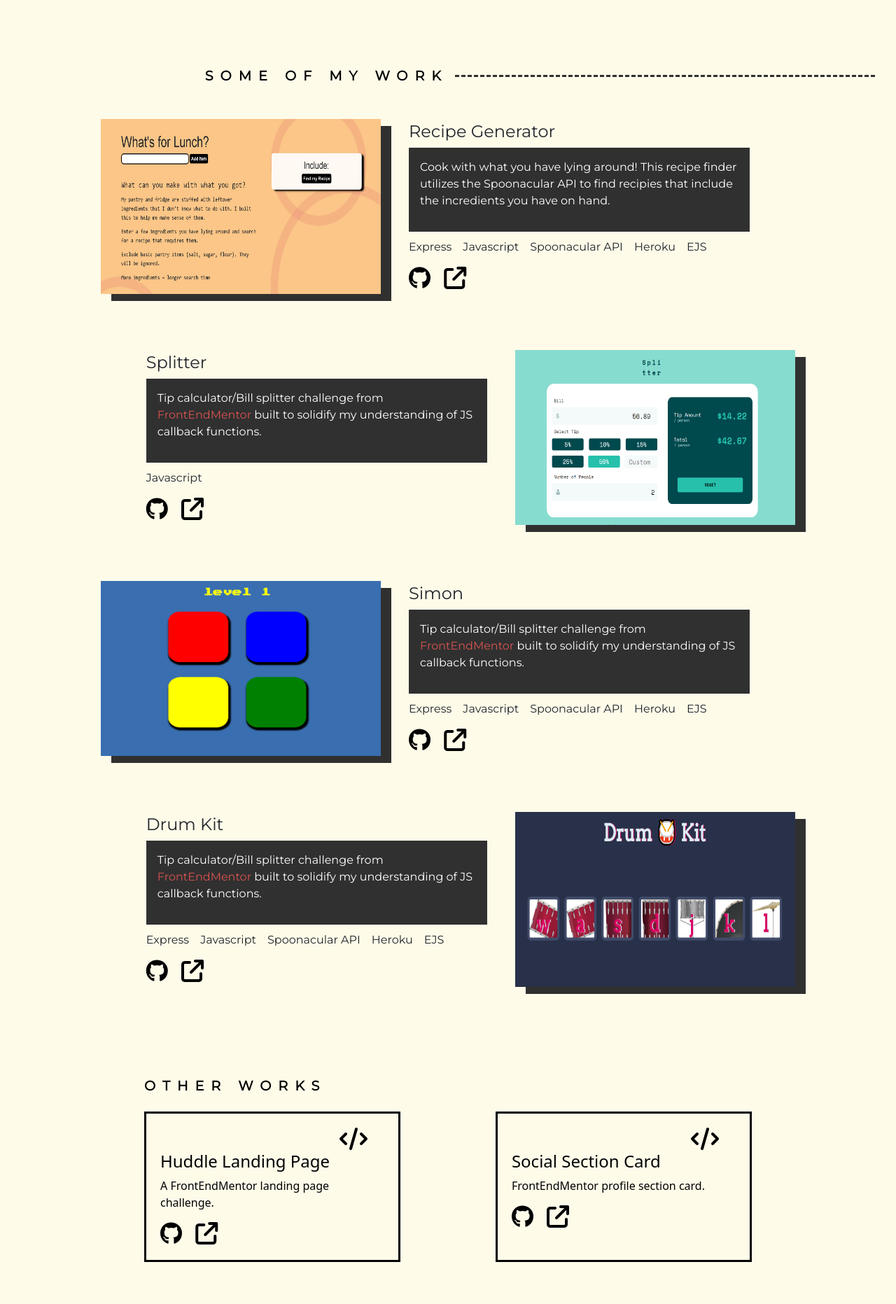
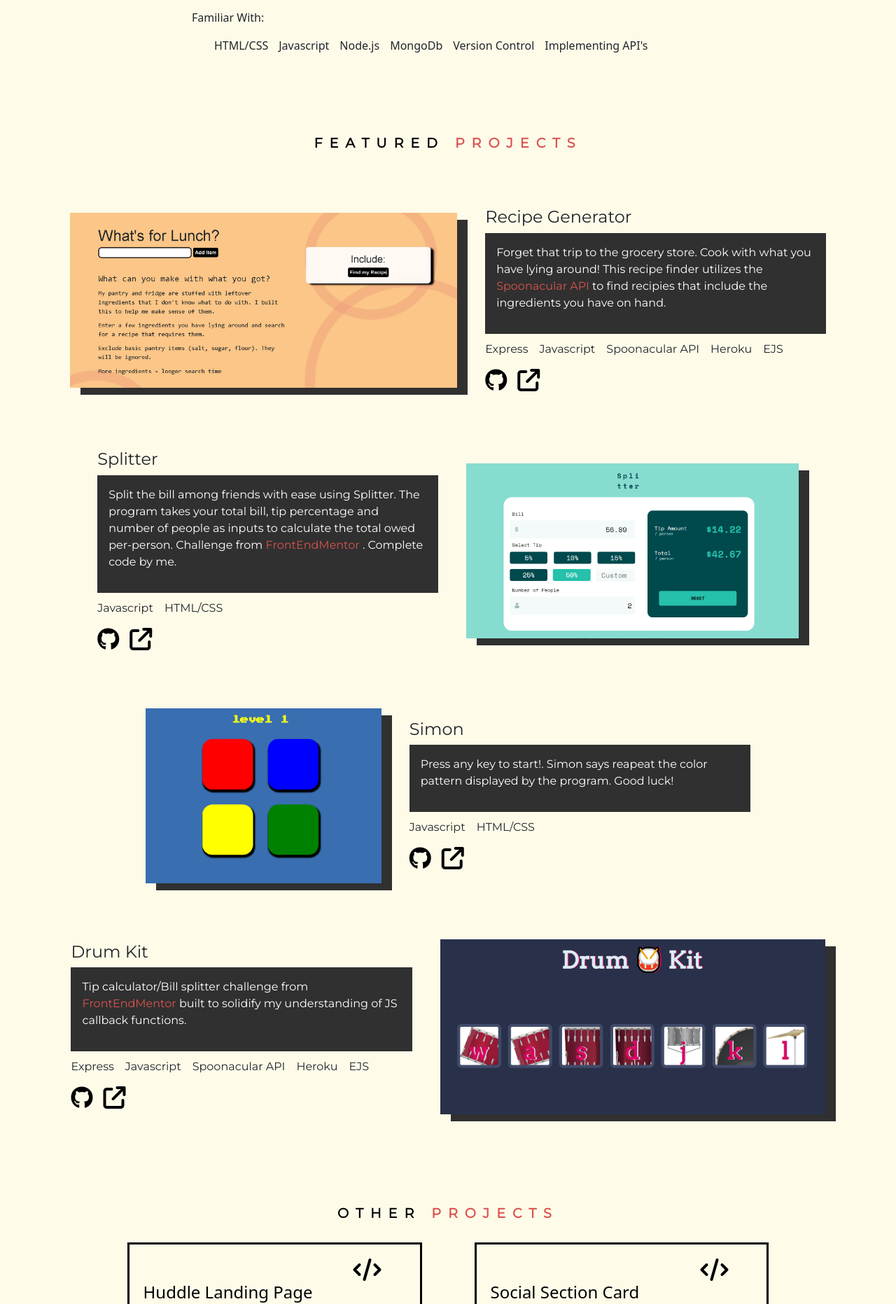
Before and after one commit to mrcrist2526/Mason-Personal-Site, a plain HTML site: page index.html in a window 1280 px wide. Shown: the part 853-2716 px from the top of the page at 70% size. Drawn offline with nearby package versions, Linux system fonts and the light colour scheme.

Commit message:
Made fully responsive.
Needs refactor, href's, resume in readme and project updates.

```diff
--- a/index.html
+++ b/index.html
@@ -60,29 +60,40 @@
   </section>
   <section id="about">
   <h2>About</h2>
-  <p class="about-me">Lorem ipsum dolor sit amet, consectetur adipiscing elit. Ut non ipsum felis. Curabitur sed tristique tortor. Duis et fermentum erat. Proin urna nibh, pharetra vel ligula sit amet, dignissim ultrices tellus. Aliquam blandit vulputate leo a viverra. Nam placerat orci ac nisl tempus iaculis. Vestibulum ut venenatis ligula.</p>
+  <p class="about-me">Lorem ipsum dolor sit amet, consectetur adipiscing elit.
+    Ut non ipsum felis. Curabitur sed tristique tortor. Duis et fermentum erat.
+    Proin urna nibh, pharetra vel ligula sit amet, dignissim ultrices tellus.
+    Aliquam blandit vulputate leo a viverra. Nam placerat orci ac nisl tempus
+    iaculis. Vestibulum ut venenatis ligula.</p>
+    <p>Familiar With:</p>
+    <ul class="skillset">
+      <li>HTML/CSS</li>
+      <li>Javascript</li>
+      <li>Node.js</li>
+      <li>MongoDb</li>
+      <li>Version Control</li>
+      <li>Implementing API's</li>
+    </ul>
 </div>
 
 </section>
 
   <!--  -->
   <section id="my-work">
-    <!-- <div class="text-crack">
-  <h1 id="portfolio-intro">Check out some of my <span class="work-dec">projects!</span> Check out some of my <span class="work-dec">projects!</span> Check out some of my <span class="work-dec">projects!</span> Check out some of my <span
-      class="work-dec">projects!</span> Check out some of my <span class="work-dec">projects!</span> Check out some of my <span class="work-dec">projects!</span> Check out some of my projects!</h1>
-</div> -->
-    <div class="portfolio">
+      <div class="portfolio">
       <div class="">
-        <h3>Some of my work</h3>
+        <h3>Featured <span style="color:#D9534F">Projects</span></h3>
       </div>
-
       <div class="project-card">
-        <img class="portfolio-imgs" src="images/recipeGeneratorSnippet.PNG" alt="">
-        <div class="">
+        <img class="portfolio-imgs" src="images/recipeGeneratorSnippet.png" alt="">
+        <div class="project-details-container">
           <h4>Recipe Generator</h4>
           <div class="project-description-1">
-            <p> Cook with what you have lying around! This recipe finder utilizes
-              the Spoonacular API to find recipies that include the incredients you have on hand. </p>
+            <p> Forget that trip to the grocery store.
+              Cook with what you have lying around! This recipe finder utilizes
+              the <a style="text-decoration: none; color: #D9534F" href="https://spoonacular.com/food-api">
+                Spoonacular API</a> to find recipies that include the
+                ingredients you have on hand. </p>
           </div>
           <ul class="project-skills">
             <li>Express</li>
@@ -92,58 +103,65 @@
             <li>EJS</li>
 
           </ul>
+          <div class="link-icons">
           <a href="#"><i class="fa-brands fa-github fa-2x"></i></a>
           <a href="https://infinite-reef-46608.herokuapp.com/"><i class="fa-solid fa-arrow-up-right-from-square fa-2x"></i></a>
+        </div>
+
         </div>
 
       </div>
 
       <div class="project-card">
-        <div class="">
+
+        <div class="project-details-container">
           <h4>Splitter</h4>
 
           <div class="project-description-1">
-            <p> Tip calculator/Bill splitter challenge from <a style="text-decoration: none; color: #D9534F;" href="https://www.frontendmentor.io/dashboard/my-challenges?tab=completed">FrontEndMentor</a> built to solidify my understanding of JS
-              callback functions. </p>
+            <p> Split the bill among friends with ease using Splitter. The
+              program takes your total bill, tip percentage and number of people
+              as inputs to calculate the total owed per-person. Challenge from
+               <a style="text-decoration: none; color: #D9534F;"
+                href="https://www.frontendmentor.io/dashboard/my-challenges?tab=completed">FrontEndMentor</a>
+              . Complete code by me.</p>
           </div>
           <ul class="project-skills">
             <li>Javascript</li>
-
+            <li>HTML/CSS</li>
           </ul>
+          <div class="link-icons">
           <a href="#"><i class="fa-brands fa-github fa-2x"></i></a>
           <a href="#"><i class="fa-solid fa-arrow-up-right-from-square fa-2x"></i></a>
         </div>
-
-        <img class="portfolio-imgs" src="images/splitter.PNG" alt="">
+        </div>
+        <img class="portfolio-imgs" src="images/splitter.png" alt="">
 
       </div>
 
       <div class="project-card">
-        <img class="portfolio-imgs" src="images/simon-sez.PNG" alt="">
-        <div class="">
+        <img class="portfolio-imgs" src="images/simon-sez.png" alt="">
+        <div class="project-details-container">
           <h4>Simon</h4>
 
           <div class="project-description-1">
-            <p> Tip calculator/Bill splitter challenge from <a style="text-decoration: none; color: #D9534F;" href="https://www.frontendmentor.io/dashboard/my-challenges?tab=completed">FrontEndMentor</a> built to solidify my understanding of JS
-              callback functions. </p>
+            <p> Press any key to start!. Simon says reapeat the color pattern displayed by the program. Good luck! </p>
           </div>
           <ul class="project-skills">
-            <li>Express</li>
             <li>Javascript</li>
-            <li>Spoonacular API</li>
-            <li>Heroku</li>
-            <li>EJS</li>
+            <li>HTML/CSS</li>
 
           </ul>
+          <div class="link-icons">
           <a href="#"><i class="fa-brands fa-github fa-2x"></i></a>
           <a href="#"><i class="fa-solid fa-arrow-up-right-from-square fa-2x"></i></a>
+        </div>
         </div>
 
       </div>
 
 
       <div class="project-card">
-        <div class="">
+        <div class="project-details-container">
           <h4>Drum Kit</h4>
 
           <div class="project-description-1">
@@ -158,61 +176,81 @@
             <li>EJS</li>
 
           </ul>
+          <div class="link-icons">
+
           <a href="#"><i class="fa-brands fa-github fa-2x"></i></a>
           <a href="#"><i class="fa-solid fa-arrow-up-right-from-square fa-2x"></i></a>
         </div>
+        </div>
 
-        <img class="portfolio-imgs" src="images/drum-kit.PNG" alt="">
+        <img class="portfolio-imgs" src="images/drum-kit.png" alt="">
 
       </div>
+    </div>
   </section>
   <section>
-    <h3>Other Works</h3>
+    <h3>Other <span style="color:#D9534F">Projects</span></h3>
     <div class="other-projects">
 <div class="extra-project-card">
   <i class="code-icon fa-solid fa-code fa-2x"></i>
   <h4>Huddle Landing Page</h4>
   <p>A FrontEndMentor landing page challenge.</p>
+  <div class="link-icons">
   <a href="https://github.com/mrcrist2526/Frontend-Mentor-Challenge-8"><i class="fa-brands fa-github fa-2x"></i></a>
   <a href="https://mrcrist2526.github.io/Frontend-Mentor-Challenge-8/"><i class="fa-solid fa-arrow-up-right-from-square fa-2x"></i></a>
+</div>
 </div>
 <div class="extra-project-card">
   <i class="code-icon fa-solid fa-code fa-2x"></i>
   <h4>Social Section Card</h4>
   <p>FrontEndMentor profile section card.</p>
+  <div class="link-icons">
   <a href="https://github.com/mrcrist2526/Frontend-Mentor-Challenge-4"><i class="fa-brands fa-github fa-2x"></i></a>
   <a href="https://mrcrist2526.github.io/Frontend-Mentor-Challenge-4/"><i class="fa-solid fa-arrow-up-right-from-square fa-2x"></i></a>
+</div>
 </div>
 <div class="extra-project-card">
   <i class="code-icon fa-solid fa-code fa-2x"></i>
   <h4>Subscription Detail Box</h4>
   <p>FrontEndMentor subscription information box using grid display.</p>
+  <div class="link-icons">
+
   <a href="https://github.com/mrcrist2526/FrontendMentor-Challenge-6"><i class="fa-brands fa-github fa-2x"></i></a>
   <a href="https://mrcrist2526.github.io/FrontendMentor-Challenge-6/"><i class="fa-solid fa-arrow-up-right-from-square fa-2x"></i></a>
+</div>
 </div>
 <div class="extra-project-card">
   <i class="code-icon fa-solid fa-code fa-2x"></i>
   <h4>Project Title</h4>
   <p>Cook with what you have lying around! This recipe finder utilizes
     the Spoonacular API to find recipies that include the incredients you have on hand.</p>
+    <div class="link-icons">
+
   <a href="#"><i class="fa-brands fa-github fa-2x"></i></a>
   <a href="#"><i class="fa-solid fa-arrow-up-right-from-square fa-2x"></i></a>
+</div>
 </div>
 <div class="extra-project-card">
   <i class="code-icon fa-solid fa-code fa-2x"></i>
   <h4>Project Title</h4>
   <p>Cook with what you have lying around! This recipe finder utilizes
     the Spoonacular API to find recipies that include the incredients you have on hand.</p>
+    <div class="link-icons">
+
   <a href="#"><i class="fa-brands fa-github fa-2x"></i></a>
   <a href="#"><i class="fa-solid fa-arrow-up-right-from-square fa-2x"></i></a>
+</div>
 </div>
 <div class="extra-project-card">
   <i class="code-icon fa-solid fa-code fa-2x"></i>
   <h4>Project Title</h4>
   <p>Cook with what you have lying around! This recipe finder utilizes
     the Spoonacular API to find recipies that include the incredients you have on hand.</p>
+    <div class="link-icons">
+
   <a href="#"><i class="fa-brands fa-github fa-2x"></i></a>
   <a href="#"><i class="fa-solid fa-arrow-up-right-from-square fa-2x"></i></a>
+</div>
 </div>
 
     </div>
@@ -220,13 +258,13 @@
   <section id="contact">
     <div class="contact-container">
     <h4>Get in touch</h4>
-    <p>I am currently looking for job/internship opportunites to further
-    my knowledge and skillset. Have a position available or a project in mind?
+    <p>I am currently looking for job/internship opportunites.
+       Have a position available or a neat project in mind?
      My inbox is always open! I look forward to hearing from you.</p>
      <a href="mailto: mason.crist.25@gmail.com">Say Hi</a>
    </div>
   </section>
-  <footer>Coded by Mason Crist 2022</footer>
+  <footer>Coded and designed by Mason Crist 2022</footer>
 </body>
 
 </html>
--- a/styles.css
+++ b/styles.css
@@ -1,27 +1,29 @@
 :root {
   font-family: 'Montserrat', sans-serif;
-  --contrast-color:#D9534F
+  --contrast-color: #D9534F
 }
 
-*,::after, ::before{
+*, ::after, ::before {
   box-sizing: border-box;
 }
+
 body {
   overflow-x: hidden;
   background-color: #FFFBE9;
   margin: 0;
   padding: 20px;
   width: 100%;
-
 }
 
-a i{
+a i {
   color: black;
 }
-i:hover{
+
+i:hover {
   color: var(--contrast-color);
   transition: .3s;
 }
+
 /* landing */
 header {
   width: 85%;
@@ -32,17 +34,19 @@ header {
   justify-content: space-between;
 }
 
-.navbar{
+.navbar {
   display: flex;
   width: 100%;
   justify-content: flex-end;
   gap: 20px;
   font-size: 1.2rem;
 }
+
 .navbar a {
   text-decoration: none;
   color: black;
 }
+
 .navbar a:hover {
   text-decoration: line-through;
   color: var(--contrast-color);
@@ -63,7 +67,6 @@ header {
   grid-gap: .8rem;
 }
 
-
 .social-container::after {
   content: "";
   display: block;
@@ -73,9 +76,10 @@ header {
   margin: 5px auto 0 auto;
 }
 
-.fa-brands{
+.fa-brands {
   color: black;
 }
+
 .social-container i:hover {
   transform: translateY(-5px);
   transition: .6s;
@@ -124,11 +128,12 @@ header {
   margin-left: 30px;
 }
 
-#about{
+#about {
   margin: auto;
   width: 80ch;
 }
-#about h2{
+
+#about h2 {
   font-size: 2.4rem;
   letter-spacing: 1rem;
 }
@@ -180,6 +185,11 @@ header {
   background-color: #FFEEAD;
   transform: translateX(-100px);
   border: 5px dotted black;
+}
+.skillset{
+  display: inline-flex;
+list-style: none;
+gap: 15px;
 }
 
 .blue {
@@ -240,7 +250,7 @@ header {
   gap: 50px;
 }
 
-.nav-item:hover{
+.nav-item:hover {
   font-size: 1.2rem;
   color: white;
 }
@@ -254,42 +264,26 @@ h3 {
   font-family: 'Montserrat', sans-serif;
   text-transform: uppercase;
 }
-.portfolio h3::after{
-  content:'';
-  display: inline-block;
-  position: absolute ;
-  width: 600px;
-  height: 3px;
-  border-top: 3px dashed #303030;
-
-  margin: 10px 0 0 10px;
-}
-
 
 .project-card {
   font-family: 'Montserrat', sans-serif;
-  margin-bottom: 30px;
+  margin: auto auto 30px auto;
   display: flex;
   align-items: center;
   gap: 40px;
+  justify-content: center;
 }
-.project-card a + a {
-  margin-left: 15px;
-}
-.project-card:nth-child(odd){
-  justify-content: end;
-}
-
 
 .portfolio-imgs {
   height: 250px;
-  width: 400px;
+  width: 60%;
   box-shadow: 15px 10px #303030;
 }
 
-.aboutLetter{
+.aboutLetter {
   font-size: 3rem;
 }
+
 #about-container {
   display: flex;
   width: 65%;
@@ -297,12 +291,6 @@ h3 {
   flex-direction: row;
   gap: 50px;
 }
-
-
-.lightbox{
-  background-color: red;
-}
-
 
 .project-description-1 {
   width: 46ch;
@@ -312,61 +300,56 @@ h3 {
   margin-bottom: 10px;
 }
 
-
 .icon {
   height: 25px;
   width: 25px;
 }
 
-
-.project-skills{
+.project-skills {
   display: flex;
   list-style: none;
   gap: 1rem;
   padding-left: 0;
   flex-wrap: wrap;
 }
+
+
 /* EXTRA PROJECTS SECTION */
 section h3 {
-  width: 70%;
-  margin: auto;
+  text-align: center;
 }
-.other-projects{
+
+.other-projects {
   display: flex;
-  justify-content: space-between;
+  justify-content: center;
   margin: 25px auto auto auto;
-  width: 70%;
   flex-wrap: wrap;
   gap: 75px;
 }
-.extra-project-card{
-  width: 40ch;
+
+.extra-project-card {
+  width: 46ch;
   border: 3px solid black;
   padding: 20px;
   color: black;
 }
 
-.extra-project-card a + a {
-  margin-left: 15px;
-}
-
-
-.extra-project-card:hover{
+.extra-project-card:hover {
   border: 3px solid var(--contrast-color);
   color: var(--contrast-color);
   transition: .3s
 }
-.code-icon{
+
+.code-icon {
   margin-left: 80%;
 }
 
-
-
 /* CONTACT FOOTER */
-.contact-container{
+.contact-container {
   text-align: center;
   width: 60ch;
-  margin: 150px auto 100px; auto;
+  margin: 150px auto 100px;
+  auto;
 }
 
 .contact-container h4 {
@@ -382,95 +365,107 @@ section h3 {
   display: inline-block;
 }
 
-.contact-container a:hover{
+.contact-container a:hover {
   color: #D9534F;
   border: 2px solid #D9534F;
   transition: .3s;
 }
-footer{
+
+footer {
   text-align: center
 }
 
+/* card features and misc */
+.link-icons {
+  width: 60px;
+  display: flex;
+  gap: 15px;
+}
+
+.project-details-container{
+  text-align: left;
+}
+
 /* media query */
-@media only screen and (max-width: 700px){
-  .yellow{
+@media only screen and (max-width: 700px) {
+  .yellow {
     transform: translateX(-18px);
   }
-  .blue{
+
+  .blue {
     transform: translateX(260px);
   }
-  .arrow-tip{
+
+  .arrow-tip {
     display: none;
   }
-  #about{
+
+  #about {
     width: 36ch;
     text-align: center;
     margin: auto;
   }
-  .portfolio{
+
+  .portfolio {
     margin-top: 75px;
   }
-  .portfolio h3::after{
-    width: 75px;
+
+  .portfolio-imgs {
+    display: none;
   }
-.portfolio-imgs{
-  height: 200px;
+
+  .navbar {
+    font-size: 1rem;
+  }
+
+  .email-container, .social-container {
+    display: none;
+  }
+
+  .contact-container {
     width: 100%;
   }
-.email-container , .social-container{
-  display: none;
-}
-.contact-container{
-  width: 100%;
-}
-.landing-design{
+
+  .landing-design {
     width: 275px;
   }
-.text-dec{
+
+  .text-dec {
     width: 207%;
     transform: translate(-80px, -75px);
   }
-.project-card div {
-  text-align: center;
-  width: 100%;
+  .extra-project-card {
+    width: 35ch;
+  }
+  .project-skills{
+    width: 25ch;
   }
 }
 
-@media only screen and (max-width: 1100px){
-  header{
+@media only screen and (max-width: 1100px) {
+  header {
     flex-direction: column;
     align-items: center;
   }
-  .design-wrapper{
+
+  .design-wrapper {
     margin: 100px 0 0 0;
   }
-  .project-description-1{
+
+  .project-description-1 {
     width: 25ch;
   }
-  .project-card{
-    flex-wrap: wrap;
-  }
-  #about{
+
+
+  #about {
     width: 80%;
     text-align: center;
     margin: auto;
   }
-  .portfolio h3::after{
-    width: 125px;
-}
 }
 
-
-@media only screen and (min-width: 1700px ){
-  header{
+@media only screen and (min-width: 1700px) {
+  header {
     justify-content: space-around;
     margin-top: 125px;
   }
-  .portfolio h3::after{
-    width: 900px;
-}
-.portfolio-imgs{
-  height: 350px;
-  width: 600px;
-}
-}
```
Lines whose indentation alone changed are shown as unchanged.
